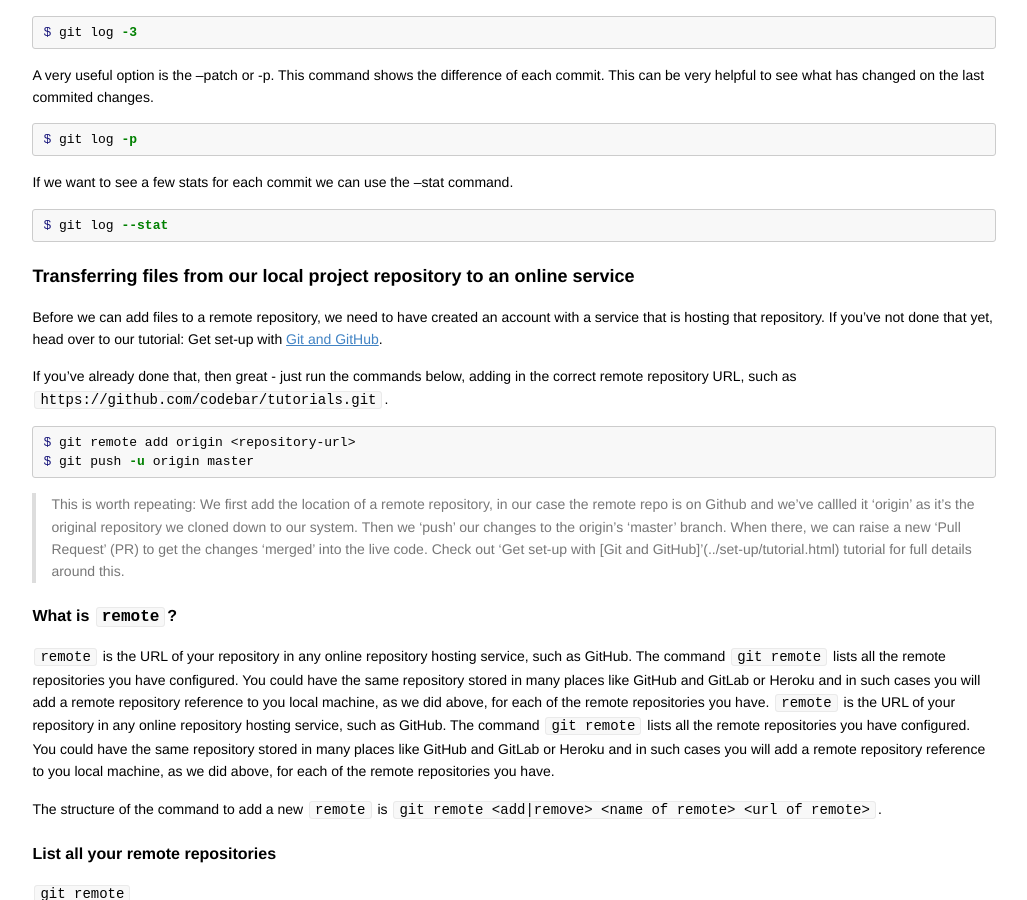
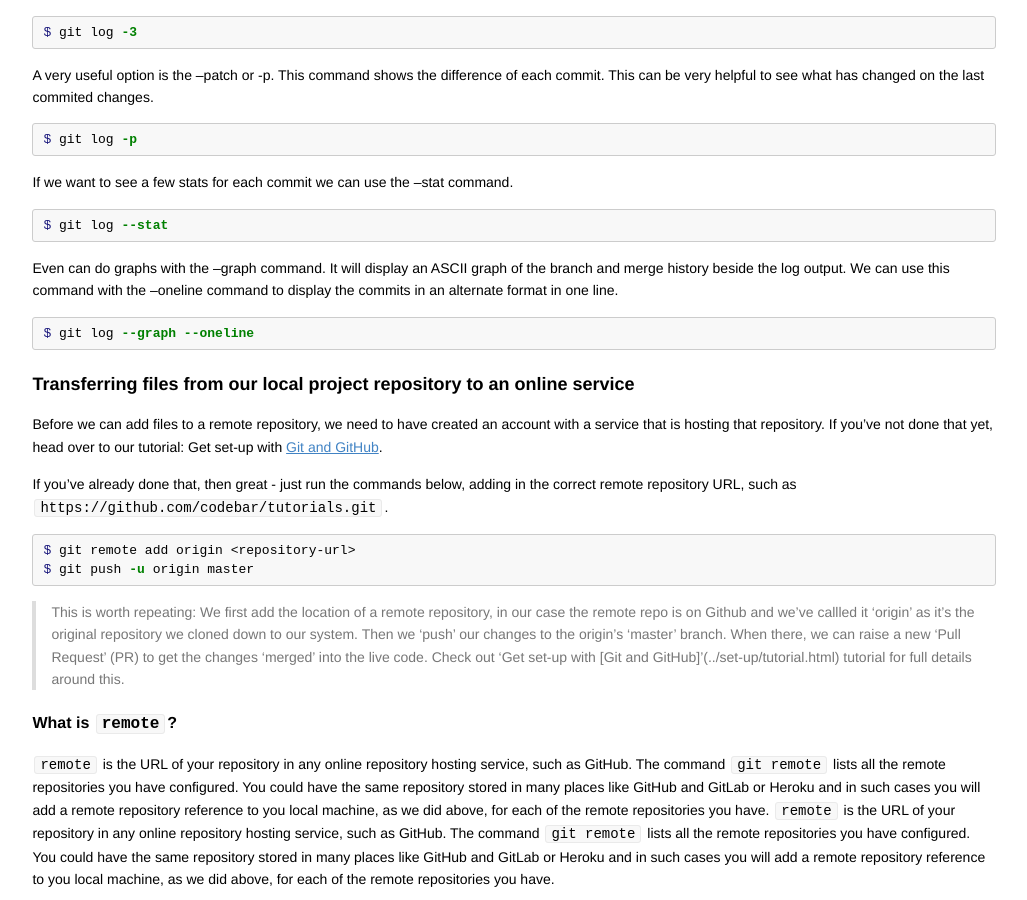
Before and after one commit to codebar/tutorials, a Jekyll site: the page built from version-control/command-line/tutorial.md, in a window 1280 px wide and 900 px high, scrolled down 1484 px. Shown: the whole window, without its empty margins (126-1153 px from the left). Built offline with Jekyll 4.4.1, drawn with Linux system fonts in a browser that asks for light colours.

Commit message:
Added a few more git log commands

````diff
--- a/version-control/command-line/tutorial.md
+++ b/version-control/command-line/tutorial.md
@@ -80,6 +80,13 @@ If we want to see a few stats for each commit we can use the --stat command.
 
 ```bash
 $ git log --stat
+```
+
+Even can do graphs with the --graph command. It will display an ASCII graph of the branch and merge history beside the log output.
+We can use this command with the --oneline command to display the commits in an alternate format in one line.
+
+```bash
+$ git log --graph --oneline
 ```
 
 ### Transferring files from our local project repository to an online service
````
